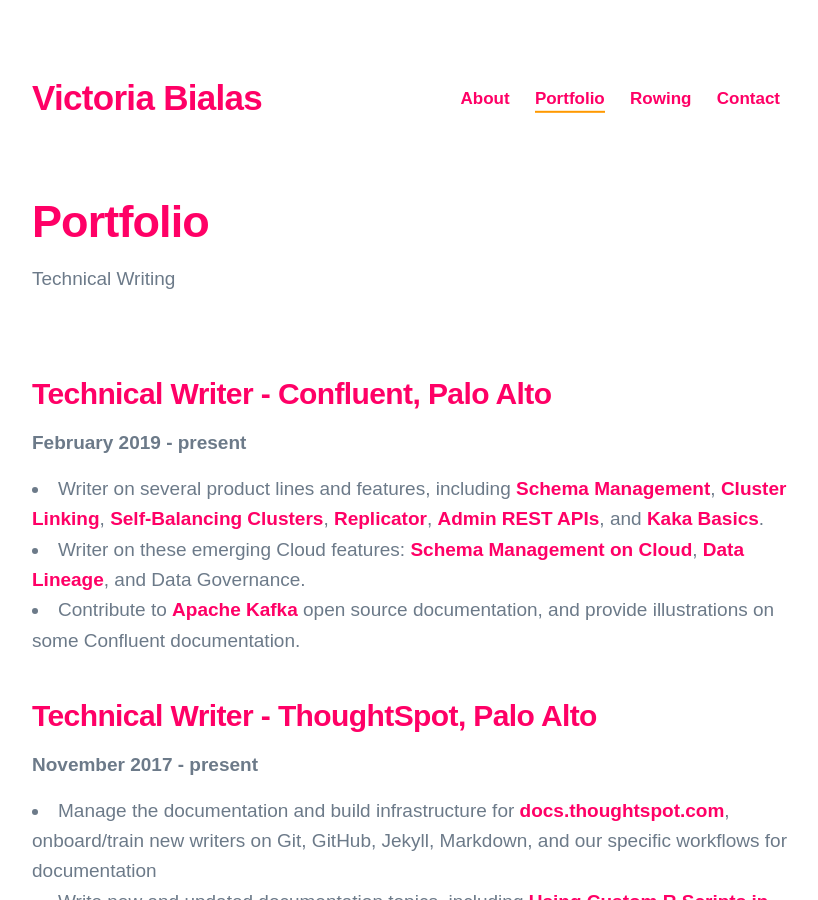
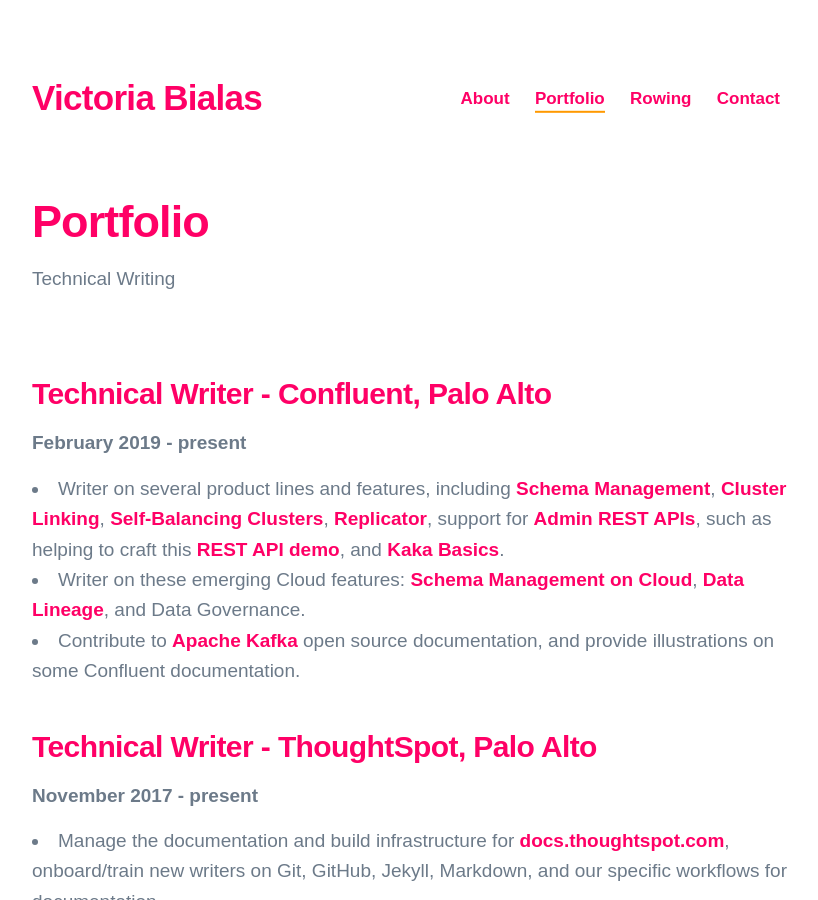
Before and after one commit to londoncalling/slow-motion-stories, a Jekyll site: the page built from _pages/portfolio.md, in a window 1280 px wide and 900 px high. Shown: the whole window, without its empty margins (224-1042 px from the left). Built offline with Jekyll 4.4.1, drawn with Linux system fonts in a browser that asks for light colours; nearby versions of some CDN libraries; some web fonts are replaced.

Commit message:
clarifing REST API docs samples
Signed-off-by: Victoria Bialas <vicky@confluent.io>

```diff
--- a/_pages/portfolio.md
+++ b/_pages/portfolio.md
@@ -9,7 +9,7 @@
 
 **February 2019 - present**
 
-- Writer on several product lines and features, including [Schema Management](https://docs.confluent.io/current/schema-registry/index.html), [Cluster Linking](https://docs.confluent.io/current/multi-dc-deployments/cluster-linking/index.html), [Self-Balancing Clusters](https://docs.confluent.io/current/kafka/sbc/index.html), [Replicator](https://docs.confluent.io/current/multi-dc-deployments/replicator/replicator-quickstart.html), [Admin REST APIs](https://github.com/confluentinc/demo-scene/tree/master/adminrest), and [Kaka Basics](https://docs.confluent.io/current/kafka/kafka-basics.html).
+- Writer on several product lines and features, including [Schema Management](https://docs.confluent.io/current/schema-registry/index.html), [Cluster Linking](https://docs.confluent.io/current/multi-dc-deployments/cluster-linking/index.html), [Self-Balancing Clusters](https://docs.confluent.io/current/kafka/sbc/index.html), [Replicator](https://docs.confluent.io/current/multi-dc-deployments/replicator/replicator-quickstart.html), support for [Admin REST APIs](https://docs.confluent.io/platform/current/kafka-rest/index.html), such as helping to craft this [REST API demo](https://github.com/confluentinc/demo-scene/tree/master/adminrest), and [Kaka Basics](https://docs.confluent.io/current/kafka/kafka-basics.html).
 - Writer on these emerging Cloud features: [Schema Management on Cloud](https://docs.confluent.io/cloud/current/client-apps/schemas-manage.html), [Data Lineage](https://docs.confluent.io/cloud/current/data-governance/index.html), and Data Governance.
 - Contribute to [Apache Kafka](https://kafka.apache.org/) open source documentation, and provide illustrations on some Confluent documentation.
 
```
